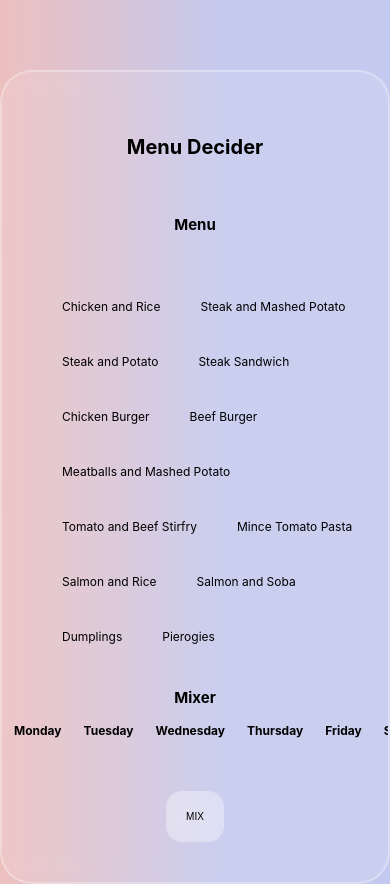
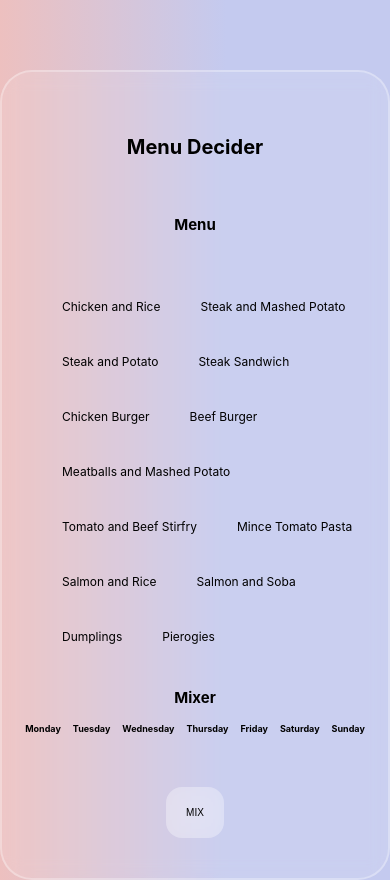
Before and after one commit to donnyha/portfolio, a React (Create React App) app in the folder menu/: page / in a window 390 px wide. Built offline with nearby package versions, Linux system fonts and the light colour scheme.

Commit message:
changed font size and margin for the table

```diff
--- a/menu/src/styles/App.css
+++ b/menu/src/styles/App.css
@@ -47,14 +47,14 @@ h2 {
   margin: 20px;
 }
 
-table {
+table#mixed-food {
   display: inline-block;
   margin-left: auto;
   margin-right: auto;
   text-align: center;
 }
 
-table th,
+table#mixed-food th,
 td {
   padding-left: 10px;
   padding-right: 10px;
@@ -95,7 +95,13 @@ button:hover {
   }
 
   #mixed-food {
-    font-size: 12px;
+    font-size: 9px;
+  }
+
+  table#mixed-food th,
+  td {
+    padding-left: 5px;
+    padding-right: 5px;
   }
 
   button {
```
